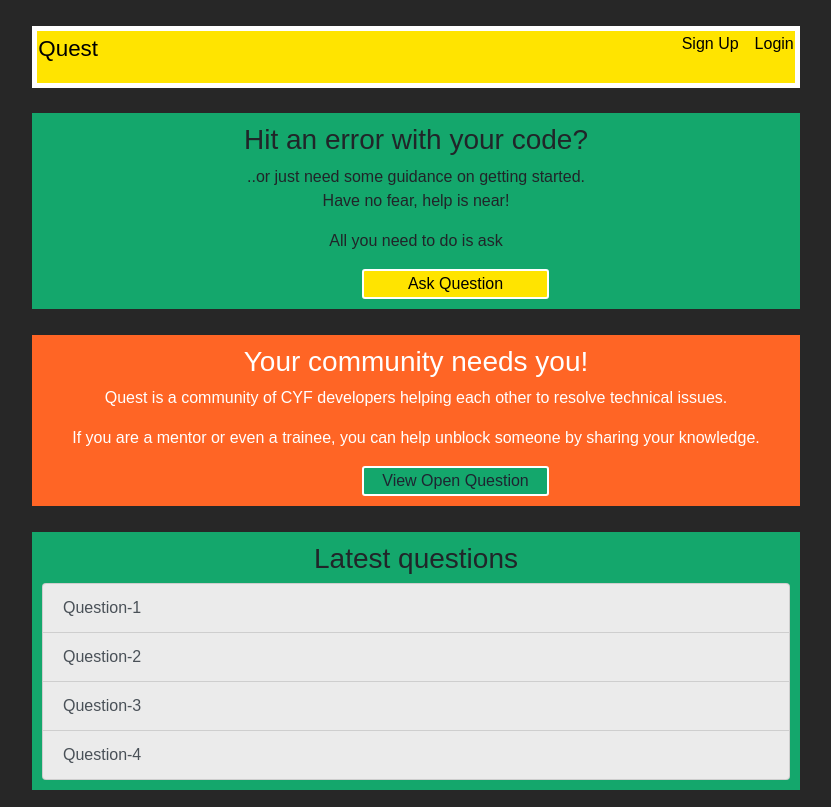
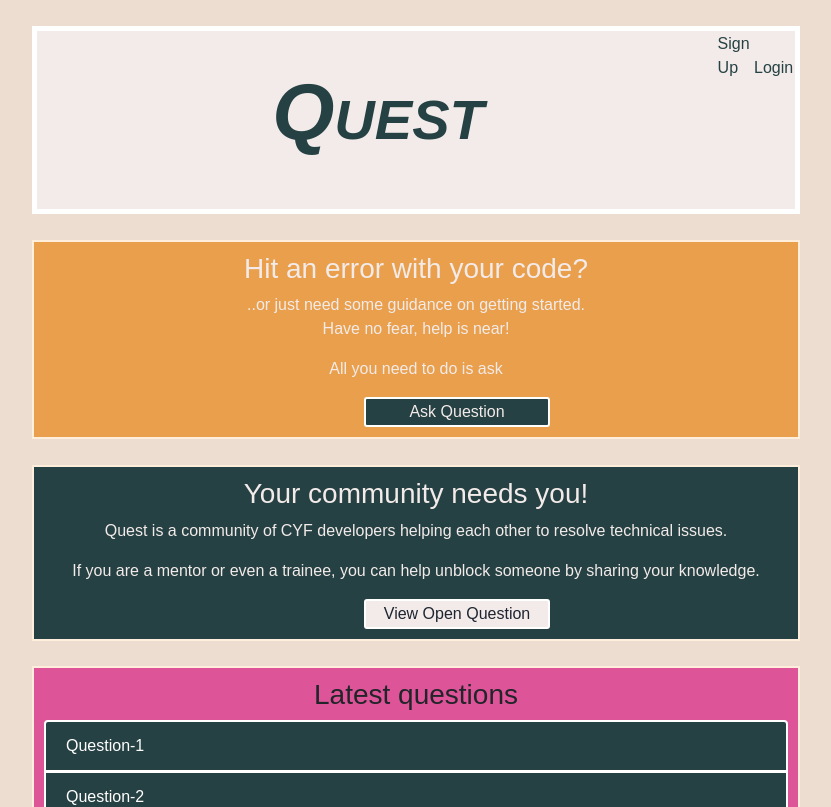
Before and after one commit to ATedy/wm2-q-and-a, a React (Create React App) app in the folder client/: page / in a window 1280 px wide. Shown: the top 807 px of the page, without its empty margins (224-1055 px from the left). Built offline with nearby package versions, Linux system fonts and the light colour scheme.

Commit message:
styling added

```diff
--- a/client/src/App.js
+++ b/client/src/App.js
@@ -6,9 +6,13 @@ import SignUp from "./pages/SignUp";
 import Home from "./pages/Home";
 import QuestionsForm from "./pages/QuestionsForm";
 import OpenQuestions from "./pages/OpenQuestions";
+import AnswerForm from "./pages/AnswerForm";
 
 
 const App = () => {
+  // particlesJS.load('particles-js', 'assets/particles.json', function () {
+  //   console.log('callback - particles.js config loaded');
+  // });
   return (
     <main>
       <Switch>
@@ -27,6 +31,9 @@ const App = () => {
         <Route path="/OpenQuestions">
           <OpenQuestions />
         </Route>
+         <Route path="/AnswerForm">
+          <OpenQuestions />
+        </Route>
       </Switch>
     </main>
   );
--- a/client/src/pages/AnswerForm.js
+++ b/client/src/pages/AnswerForm.js
@@ -1,5 +1,5 @@
 import {useHistory} from 'react-router-dom';
-import React, {useState} from 'react';
+import React, {useEffect, useState} from 'react';
 
 const AnswerForm = () => {
   let history = useHistory();
@@ -26,6 +26,7 @@ const AnswerForm = () => {
   };
 
   return (
+      <section>
     <div className="answerFormContainer">
       <form className="answerForm">
         <h1>Do you have the answer?</h1>
@@ -53,6 +54,7 @@ const AnswerForm = () => {
         Cancel
       </button>
     </div>
+    </section>
   );
 };
 
--- a/client/src/pages/Home.css
+++ b/client/src/pages/Home.css
@@ -2,64 +2,58 @@
   width: 100px;
 }
 .navBar{
-
-
     margin: 2% auto;
     width: 60%;
     padding: 0.1%;
     display: flex;
     justify-content: space-between;
     border-bottom: 1px solid gray;
-    background-color: #ffe400;
+    background-color: #f2ebe9;
     border: 5px solid white;
 }
 .navBar p, .navLinks {
-    color: #000000;
+    color: #264143;
 }
 .navLinks{
-    margin-top: 0.3em;
+    margin-top: 0.2em;
 }
 .navBar p{
-    font-weight: 400;
-    font-size: 1.4em;
+    font-weight: 800;
+    font-size: 5em;
 }
-/* a.questTitle
+.questTitle
 {
   display:block;
-font-family:Trebuchet MS;
-font-size:20px;
+ font: italic small-caps bold 16px/2 fantasy;
+font-weight: 1100;
 text-align:center;
-color:blue;
-margin:0;
-padding:0;
-width:500px;
-border: thin solid black;
-} */
+width:1000px;
+color: #264143
+}
 .list-group-item, list-group-item-action{
-  background-color: #ebebeb;
+  background-color: #264143;
+  color:white;
+  border: 2px solid white;
 }
-p, h3{
+p, h1, h3, h6{
   text-align: center;
 }
-
-
 body {
   font-family: sans-serif;
-  background-color: #272727;
+  background-color: #EDDDD1;
 }
 .sectionContainer {
   margin: 2% auto;
   width: 60%;
-  background-color: #14A76C;
+  background-color: #de5499;
   padding: 10px;
+  border: 2px solid #FFEEDB;
 }
 .sectionContainer button {
   width: 25%;
   border-radius: 3px;
 }
-
 section button {
-  background-color: #ffe400;
   color: black;
   border: none;
   cursor: pointer;
@@ -69,15 +63,22 @@ section button {
   text-align: center;
   margin-inline: 20rem;
 }
+section:nth-child(1){
+  background-color: #e99f4c;
+  color: #f2ebe9;
+}
+section:nth-child(1) button {
+   color: #f2ebe9;
+    background-color: #264143;
+  }
 section:nth-child(2) {
-  background-color: #ff6525;
-  color: white;
+  background-color: #264143;
+  color: #f2ebe9;
 }
 section:nth-child(2) button {
    color: #1e2531;
-    background-color: #14A76C;
+    background-color: #f2ebe9;
   }
-
   ul li{
     cursor: pointer;
   }
@@ -98,9 +99,7 @@ form input, form button {
   height: 2em;
   margin: 0.5em;
   border-radius: 3px;
-
 }
-
 .questionForm,
 .answerForm{
    display: flex;
@@ -109,19 +108,58 @@ form input, form button {
   margin-right: 5rem;
   margin-top: 2.5rem;
   margin-bottom: 2.5rem;
-  color: white;
-  background-color: #ff6525;
-  border: 3px solid white;
+  color: #f2ebe9;
+  background-color: #264143;
+  border: 3px solid #f2ebe9;
 }
-
 .btn{
-
     display:inline-block;
     text-align: center;
     width: 39%;
-    background-color:#14A76C;
-    border: 3px solid white;
+    background-color:#e99f4c;
+    border: 3px solid #f2ebe9;
     color:black;
-    margin-bottom: 2rem;
+    /* margin-bottom: 2rem; */
     margin-left: 5rem;
+    margin-inline: 10rem;
+
 }
+.homeBtn{
+    text-align: center;
+    background-color: #e99f4c;
+    border: 3px solid #f2ebe9;
+}
+.things{
+  margin: 2% auto;
+  width: 60%;
+  padding: 70px;
+  list-style-type:none;
+  position: flex;
+  justify-content: space-evenly;
+  text-align:center;
+   flex-basis: auto;
+  flex-wrap: nowrap;
+}
+.what{
+  background-color: #FFEEDB;
+  color: black;
+ justify-content: space-between;
+ padding: 30px;
+ border-bottom: 50px;
+ flex-direction: column;
+ border: 3px solid black;
+ margin: 30px;
+}
+.header{
+  display: flex;
+  flex-direction: center;
+  background-color: #FFEEDB;
+  color: black;
+  padding: 4px;
+ flex-direction: column;
+}
+.openQTitle{
+  text-align: center;
+  font:  bold 16px/2 fantasy;
+  font-size: 55px;
+}
--- a/client/src/pages/Home.js
+++ b/client/src/pages/Home.js
@@ -22,6 +22,9 @@ export function Home() {
           </Link>
         </div>
       </nav>
+      <div>
+
+      </div>
       <div>
         {/* <img className="logo" data-qa="logo" src={logo} alt="Just the React logo" />
 				<h1 className="message" data-qa="message">{message}</h1> */}
--- a/client/src/pages/OpenQuestions.js
+++ b/client/src/pages/OpenQuestions.js
@@ -1,40 +1,60 @@
 import {useEffect, useState} from 'react';
+import {useHistory} from 'react-router-dom';
 import React from 'react';
+import { Link } from "react-router-dom";
 
 
 const OpenQuestions = () => {
-  const [data, setData] = useState([]);
+      let history = useHistory();
+  const [questions, setQuestions] = useState([]);
   useEffect(async () => {
     try {
       const res = await fetch('/api/questions');
       const data = await res.json();
-      setData(data);
+      setQuestions(data);
     } catch (error) {
       console.log(error);
     }
   }, []);
-  console.log(data);
+  console.log(questions);
 
   return (
     <section>
+    <header className="header">
       <div>
-        <h1>testing testing</h1>
+        <h1 className="openQTitle">Open Questions</h1>
+        <button className="homeBtn" type="submit" onClick={() => history.push('/')}>
+          Home
+        </button>
       </div>
-      {data.map((question, index) => {
-              <li index={index}>
-                {question}
-              </li>
-          })}
+      </header>
+
+<div className="things">
+      <section className="sectionContainerAnswers">
+      {questions.map((question, index) => {
+        return (
+          <li key={index}>
+          <div className="what">
+              <span className="answerTitle">
+                Question Title: {question.title}{' '}
+              </span>
+              <br></br>
+              <span className="answerBody"> Body: {question.body}</span>
+              <br></br>
+              <Link className="AnswerForm" to="/AnswerForm">
+              <button className="btn" type="submit">
+                Answer!
+              </button>
+               </Link>
+           </div>
+          </li>
+        );
+      })}
+       </section>
+       </div>
+
+
     </section>
   );
 };
 export default OpenQuestions;
-
-
-  {
-    /* <div>
-        <ul>
-          <li key={data[0]}>{data[0]}</li>
-        </ul>
-      </div> */
-  }
```
Also changed, not shown: client/src/NavBar.js (added, +40 -0 lines), client/src/index.html (line endings or trailing spaces).
